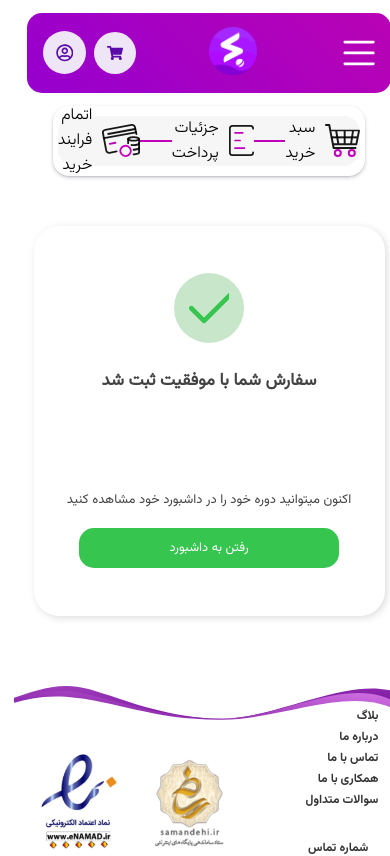
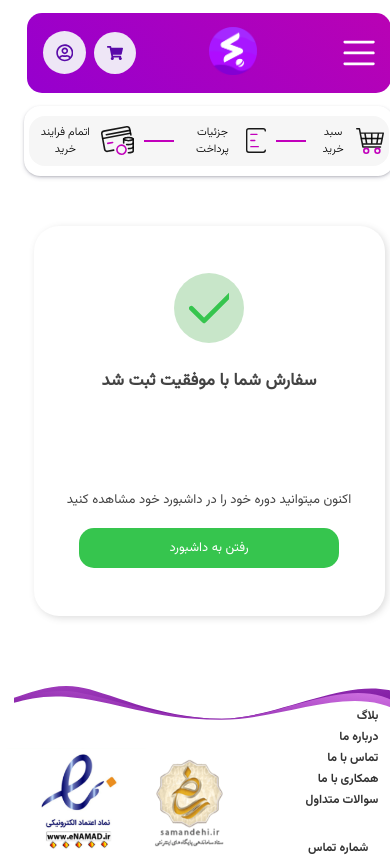
Before and after one commit to alimooo1/Sadrun_Project, a React (Vite) app in the folder sadrun-project/: page /success in a window 390 px wide. Shown: the top 856 px of the page. Built offline with nearby package versions, Linux system fonts and the light colour scheme.

Commit message:
BuyLevel Responsive added

```diff
--- a/sadrun-project/src/components/Buy-Level/BuyLevel.module.scss
+++ b/sadrun-project/src/components/Buy-Level/BuyLevel.module.scss
@@ -1,6 +1,7 @@
 @import "../../sass/fonts.scss";
 @import "../../sass/variables.scss";
 @import "../../sass/mixins.scss";
+@import "../../sass//media.scss";
 
 .outsideContainer {
   width: 80%;
@@ -12,6 +13,9 @@
   display: flex;
   justify-content: center;
   align-items: center;
+  @include max-width("medium") {
+    width: 95%;
+  }
 
   .insideContainer {
     width: 97%;
@@ -22,6 +26,12 @@
     justify-content: space-around;
     align-items: center;
     @include typography($tertiary-font-family, 1rem, black);
+
+    @include max-width("medium") {
+      font-size: 0.7rem;
+      text-align: center;
+      padding: 0 5px;
+    }
   }
 }
 
@@ -32,17 +42,35 @@
     display: flex;
     align-items: center;
     gap: 10px;
+
+    @include max-width("medium") {
+      gap: 5px;
+    }
+  }
+
+  .card {
+    img {
+      @include max-width("medium") {
+        width: 28px;
+      }
+    }
   }
 
   .detail {
     img {
       width: 25px;
+      @include max-width("medium") {
+        width: 20px;
+      }
     }
   }
 
   .finished {
     img {
       width: 38px;
+      @include max-width("medium") {
+        width: 33px;
+      }
     }
   }
 }
@@ -54,10 +82,18 @@
 
 .dashedLine {
   width: 25%;
+  @include max-width("medium") {
+    width: 15%;
+    padding: 0 2px;
+  }
 }
 
 .coloredLine {
   width: 25%;
+  @include max-width("medium") {
+    width: 15%;
+    padding: 0 10px;
+  }
 
   hr {
     height: 2px;
```
